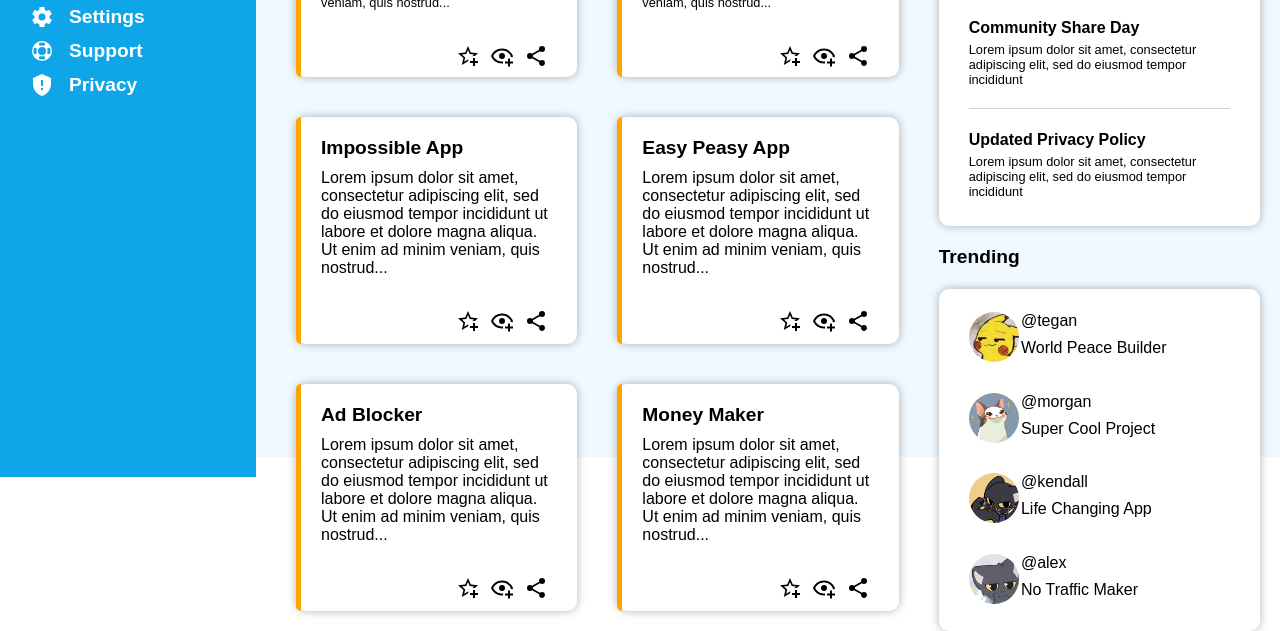
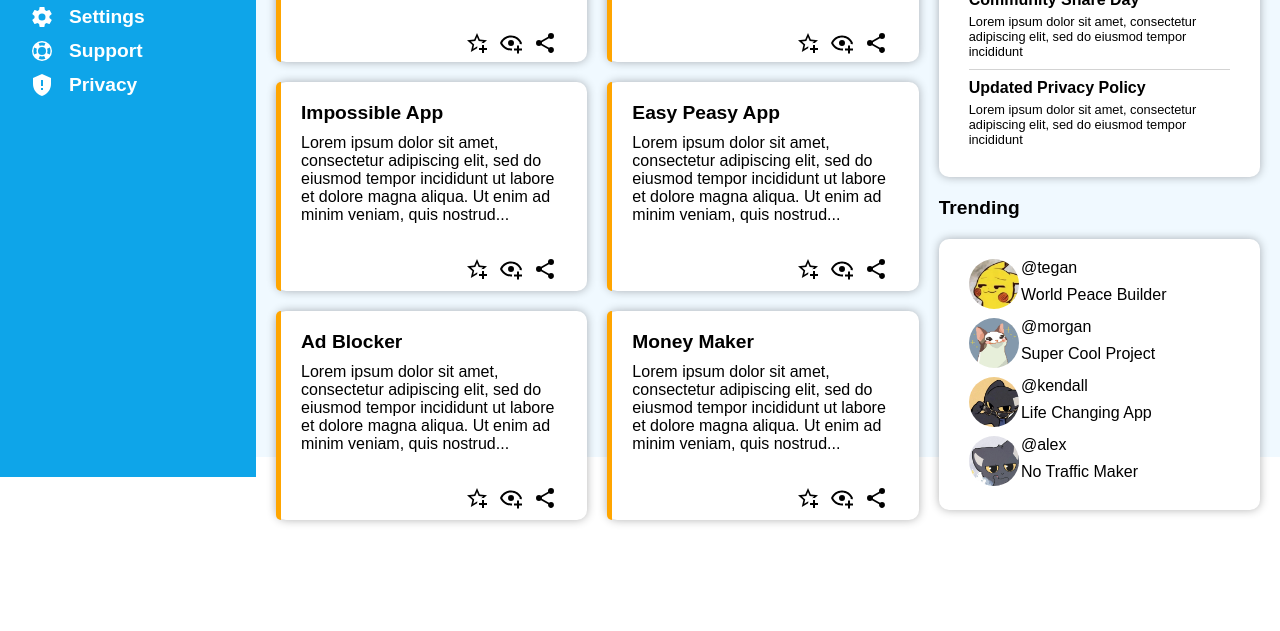
Before and after one commit to kmastra/odin_admin_dashboard, a plain HTML site: page index.html in a window 1280 px wide. Shown: the part 343-974 px from the top of the page. After the commit the page ends 876 px from the top, so only its background shows below. Drawn offline with Linux system fonts and the light colour scheme.

Commit message:
Finished

```diff
--- a/style.css
+++ b/style.css
@@ -144,13 +144,15 @@ input {
   grid-template-rows: 1fr 1fr;
   gap: 20px;
   margin: 20px;
+  align-items: start;
 }
 
 .projects {
   grid-area: 1 / 1 / 3 / 2;
   display: grid;
-  grid-template-rows: 10px repeat(auto-fit, 1fr);
+  grid-template-rows: auto repeat(auto-fit, 1fr);
   grid-template-columns: 1fr 1fr;
+  gap: 20px;
 }
 
 .projects .card {
@@ -159,7 +161,6 @@ input {
   grid-template-columns: 5px 95%;
   background-color: white;
   border-radius: 10px;
-  margin: 20px;
   box-shadow: 0 0 10px 0 rgba(0, 0, 0, 0.3);
 }
 
@@ -213,7 +214,8 @@ input {
 .announcements {
   grid-area: 1 / 2 / 2 / 3;
   display: grid;
-  grid-template-rows: 1fr 9fr;
+  grid-template-rows: auto 1fr;
+  gap: 20px;
 }
 
 .announcements .super-title {
@@ -224,12 +226,12 @@ input {
 .announcements .an-container {
   display: grid;
   justify-content: center;
-  align-items: center;
+  align-items: start;
   grid-template-rows: 1fr 10px 1fr 10px 1fr;
   background-color: white;
   border-radius: 10px;
   box-shadow: 0 0 10px 0 rgba(0, 0, 0, 0.3);
-  padding: 10px 30px;
+  padding: 20px 30px;
 }
 
 .announcements .an-container .line {
@@ -245,12 +247,14 @@ input {
 
 .announcements .an-container .an-card p {
   font-size: 0.8rem;
+  margin-bottom: 10px;
 }
 
 .trending {
   grid-area: 2 / 2 / 3 / 3;
   display: grid;
-  grid-template-rows: 1fr 8fr;
+  grid-template-rows: auto 1fr;
+  gap: 20px;
 }
 
 .trending .super-title {
@@ -260,13 +264,14 @@ input {
 
 .trending .trending-container {
   display: grid;
-  align-items: center;
+  align-items: start;
   grid-template-rows: repeat(4, 1fr);
   background-color: white;
   border-radius: 10px;
   box-shadow: 0 0 10px 0 rgba(0, 0, 0, 0.3);
-  padding: 10px 30px;
-  }
+  padding: 20px 30px;
+  gap: 5px;
+}
 
 .trending .trending-container .tr-card {
   display: grid;
```
Also changed, not shown: index.html (+3 -0 lines).
